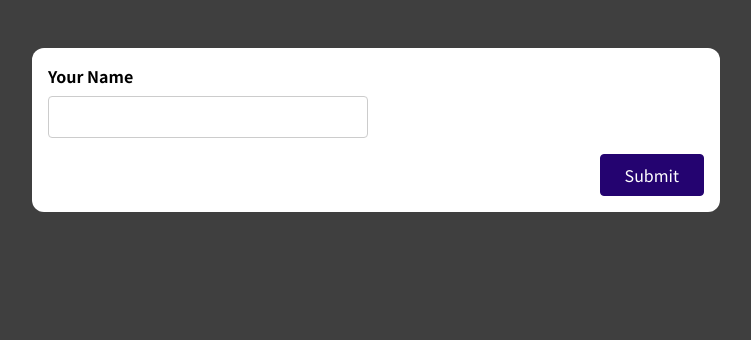
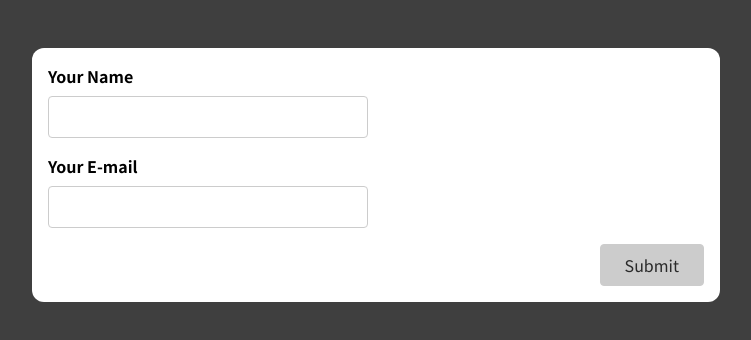
Before and after one commit to joetlobb/react-recall-2022-form-validation, a React (Create React App) app: page / in a window 1280 px wide. Shown: the top 340 px of the page, without its empty margins (264-1015 px from the left). Built offline with nearby package versions, Linux system fonts and the light colour scheme.

Commit message:
adding the form validation

```diff
--- a/src/components/SimpleInput.js
+++ b/src/components/SimpleInput.js
@@ -3,9 +3,28 @@ import { useState } from "react";
 const SimpleInput = (props) => {
   const [enteredName, setEnteredName] = useState("");
   const [enteredNameTouched, setEnteredNameTouched] = useState(false);
+  const [enteredEmail, setEnteredEmail] = useState("");
+  const [enteredEmailTouched, setEnteredEmailTouched] = useState(false);
+
+  // const [formIsValid, setFormIsValid] = useState(false);
 
   const enteredNameIsValid = enteredName.trim() !== "";
   const nameInputIsInvalid = !enteredNameIsValid && enteredNameTouched;
+  const enteredEmailIsValid = enteredEmail.includes("@");
+  const emailInputIsInvalid = !enteredEmailIsValid && enteredEmailTouched;
+
+  let formIsValid = false;
+  if (enteredNameIsValid && enteredEmailIsValid) {
+    formIsValid = true;
+  }
+
+  // useEffect(() => {
+  //   if (enteredNameIsValid) {
+  //     setFormIsValid(true);
+  //   } else {
+  //     setFormIsValid(false);
+  //   }
+  // }, [enteredNameIsValid]);
 
   const nameInputChangeHandler = (event) => {
     setEnteredName(event.target.value);
@@ -15,22 +34,40 @@ const SimpleInput = (props) => {
     setEnteredNameTouched(true);
   };
 
+  const emailInputChangeHandler = (event) => {
+    setEnteredEmail(event.target.value);
+  };
+
+  const emailInputBlurHandler = () => {
+    setEnteredEmailTouched(true);
+  };
+
   const formSubmissionHandler = (event) => {
     event.preventDefault();
 
     setEnteredNameTouched(true);
+    setEnteredEmailTouched(true);
 
-    if (!enteredNameIsValid) {
+    // here
+    if (!enteredNameIsValid || !enteredEmailIsValid) {
       return;
     }
     console.log(enteredName);
+    console.log(enteredEmail);
     setEnteredName("");
-    setEnteredNameTouched(false)
+    setEnteredNameTouched(false);
+    setEnteredEmail("");
+    setEnteredEmailTouched(false);
   };
 
   const nameInputClass = nameInputIsInvalid
     ? "form-control invalid"
     : "form-control";
+
+  const emailInputClass = emailInputIsInvalid
+    ? "form-control invalid"
+    : "form-control";
+
   return (
     <form onSubmit={formSubmissionHandler}>
       <div className={nameInputClass}>
@@ -46,8 +83,21 @@ const SimpleInput = (props) => {
           <p className="error-text">Name must not be empty.</p>
         )}
       </div>
+      <div className={emailInputClass}>
+        <label htmlFor="email">Your E-mail</label>
+        <input
+          type="text"
+          id="email"
+          value={enteredEmail}
+          onChange={emailInputChangeHandler}
+          onBlur={emailInputBlurHandler}
+        />
+        {emailInputIsInvalid && (
+          <p className="error-text">E-mail must be valid.</p>
+        )}
+      </div>
       <div className="form-actions">
-        <button>Submit</button>
+        <button disabled={!formIsValid}>Submit</button>
       </div>
     </form>
   );
--- a/src/index.css
+++ b/src/index.css
@@ -1,11 +1,11 @@
-@import url('https://fonts.googleapis.com/css2?family=Noto+Sans+JP:wght@400;700&display=swap');
+@import url("https://fonts.googleapis.com/css2?family=Noto+Sans+JP:wght@400;700&display=swap");
 
 * {
   box-sizing: border-box;
 }
 
 html {
-  font-family: 'Noto Sans JP', sans-serif;
+  font-family: "Noto Sans JP", sans-serif;
 }
 
 body {
@@ -79,6 +79,15 @@ button:active {
   border-color: #33059e;
 }
 
+button:disabled,
+button:disabled:hover,
+button:disabled:focus {
+  background-color: #ccc;
+  color: #292929;
+  border-color: #ccc;
+  cursor: not-allowed;
+}
+
 .form-actions {
   text-align: right;
 }
```
Also changed, not shown: 1 other file (tests, documents, lock files or other folders).
